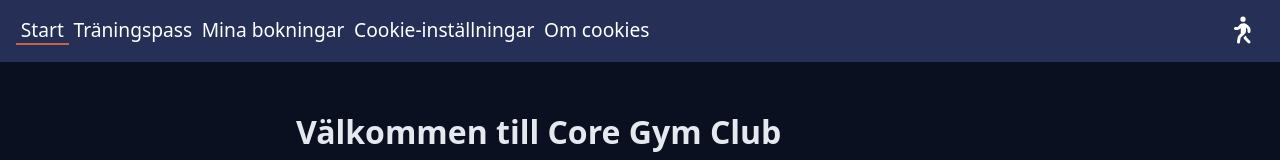
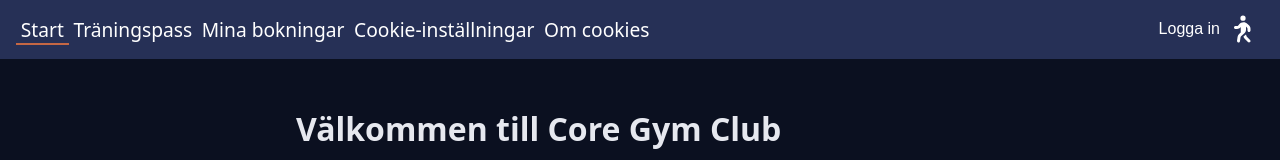
Before and after one commit to FantasticG5/frontend, a React (Vite) app: page / in a window 1280 px wide. Shown: the top 160 px of the page. Built offline with nearby package versions, Linux system fonts and the light colour scheme.

Commit message:
Enhance profile button styling and add login text

```diff
--- a/src/components/Navbar.jsx
+++ b/src/components/Navbar.jsx
@@ -38,7 +38,9 @@
             </div>
             <div>
                 <button className="profile-button" onClick={handleProfileClick}>
+                    <p>Logga in</p>
                     <FontAwesomeIcon icon={faPersonWalking} alt-text="Profile" />
+
                 </button>
             </div>
         </nav>
--- a/src/styles.css
+++ b/src/styles.css
@@ -60,13 +60,26 @@
   color: white;
   cursor: pointer;
   font-size: 1.5rem;
+  display: flex;
+  align-items: center;
+  gap: 8px;
+}
+
+.profile-button p {
+  margin: 0;
+  font-size: 1rem;
+}
+
+.profile-button svg {
   transform: scaleX(-1);
 }
 
 .profile-button:hover {
   color: rgb(197, 103, 68);
-  transform: scaleX(+1);
 
+  svg {
+    transform: scaleX(+1);
+  }
 }
 
 .login-page-container {
```
